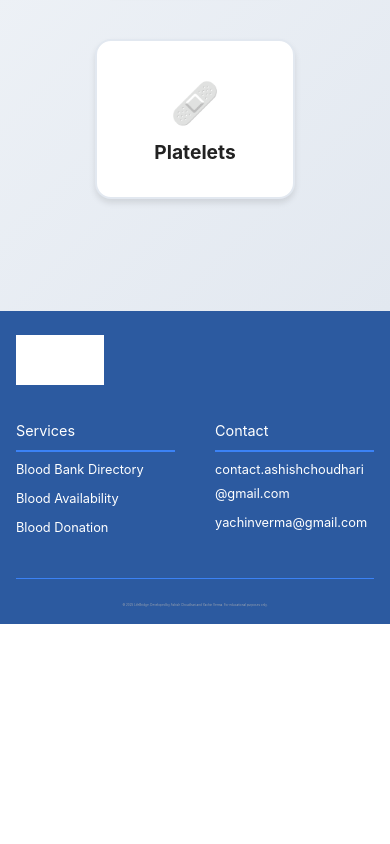
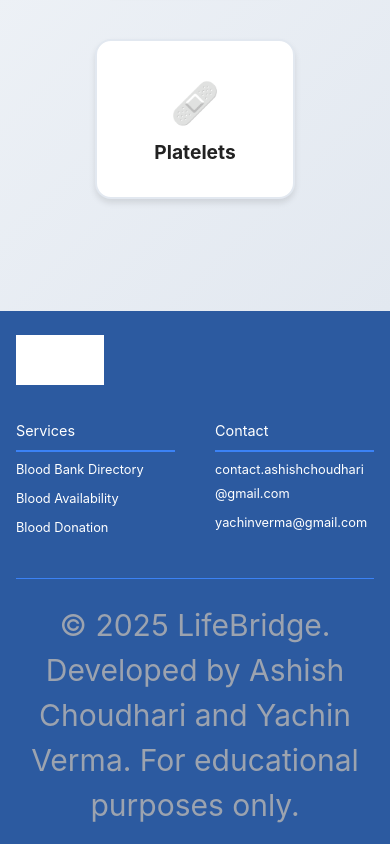
Before and after one commit to ashish-choudhari-git/LifeBridge, a React (Vite) app in the folder frontend/: page / in a window 390 px wide. Shown: the part 6224-7068 px from the top of the page. Before the commit the page ends 6848 px from the top, so only its background shows below. Built offline with nearby package versions, Linux system fonts and the light colour scheme; grey boxes are pictures that could not be loaded.

Commit message:
Update Home.css

```diff
--- a/frontend/src/pages/Home/Home.css
+++ b/frontend/src/pages/Home/Home.css
@@ -1219,7 +1219,7 @@
     gap: 2.5rem;
   }
   .footer-bottom p {
-  font-size: 3px;
+  font-size: 30px;
 
 }
 
```
